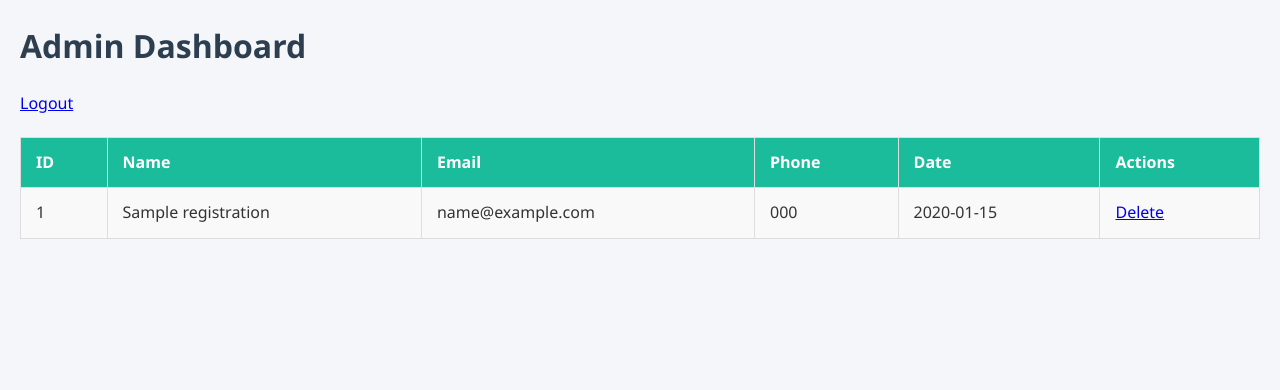
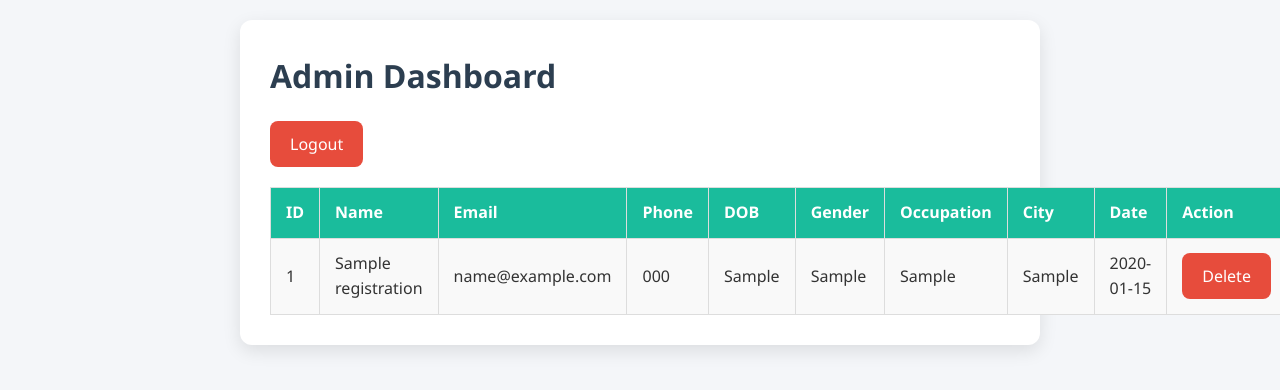
Before and after one commit to mccalsta/miracle-basketball, a Flask app: page /admin/dashboard in a window 1280 px wide. Shown: the top 390 px of the page. Run offline with Flask 3, Linux system fonts and the light colour scheme; the visitor is signed in with stand-in values (Sample User, id 1); tables that the repository leaves empty hold one stand-in row (values such as "Sample post").

Commit message:
Refactor admin_dashboard.html with template blocks
Refactored admin dashboard template to use blocks for title and content, added additional fields for registrations.

```diff
--- a/templates/admin_dashboard.html
+++ b/templates/admin_dashboard.html
@@ -1,17 +1,24 @@
-<!DOCTYPE html>
-<html lang="en">
-<head>
-    <meta charset="UTF-8">
-    <title>Admin Dashboard</title>
-    <link rel="stylesheet" href="{{ url_for('static', filename='css/style.css') }}">
+{% extends "base.html" %}
 
-</head>
-<body>
+{% block title %}Admin Dashboard{% endblock %}
+
+{% block content %}
 <h1>Admin Dashboard</h1>
-    <a href="{{ url_for('admin_logout') }}">Logout</a>
-    <table border="1">
+
+<p><a href="{{ url_for('admin_logout') }}"><button style="background-color:#e74c3c;">Logout</button></a></p>
+
+<table>
     <tr>
-            <th>ID</th><th>Name</th><th>Email</th><th>Phone</th><th>Date</th><th>Actions</th>
+        <th>ID</th>
+        <th>Name</th>
+        <th>Email</th>
+        <th>Phone</th>
+        <th>DOB</th>
+        <th>Gender</th>
+        <th>Occupation</th>
+        <th>City</th>
+        <th>Date</th>
+        <th>Action</th>
     </tr>
     {% for reg in registrations %}
     <tr>
@@ -19,12 +26,17 @@
         <td>{{ reg.name }}</td>
         <td>{{ reg.email }}</td>
         <td>{{ reg.phone }}</td>
+        <td>{{ reg.dob }}</td>
+        <td>{{ reg.gender }}</td>
+        <td>{{ reg.occupation }}</td>
+        <td>{{ reg.city }}</td>
         <td>{{ reg.date }}</td>
         <td>
-                <a href="{{ url_for('admin_delete', reg_id=reg.id) }}">Delete</a>
+            <a href="{{ url_for('admin_delete', reg_id=reg.id) }}">
+                <button style="background-color:#e74c3c;">Delete</button>
+            </a>
         </td>
     </tr>
     {% endfor %}
 </table>
-</body>
-</html>
+{% endblock %}
```
Lines whose indentation alone changed are shown as unchanged.
